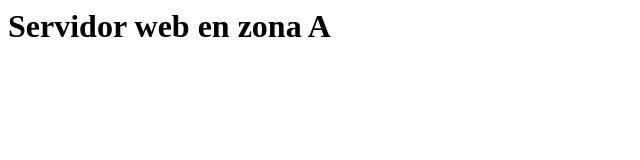
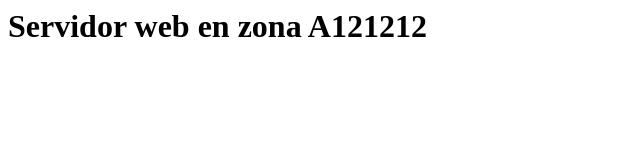
Before and after one commit to DerekSKA/balanced, a plain HTML site: page index.html in a window 1280 px wide. Shown: the whole page, without its empty margins (0-640 px from the left). Drawn offline with Linux system fonts and the light colour scheme.

Commit message:
Update index.html

```diff
--- a/index.html
+++ b/index.html
@@ -1 +1 @@
-<h1> Servidor web en zona A<h1>
+<h1> Servidor web en zona A121212<h1>
```
